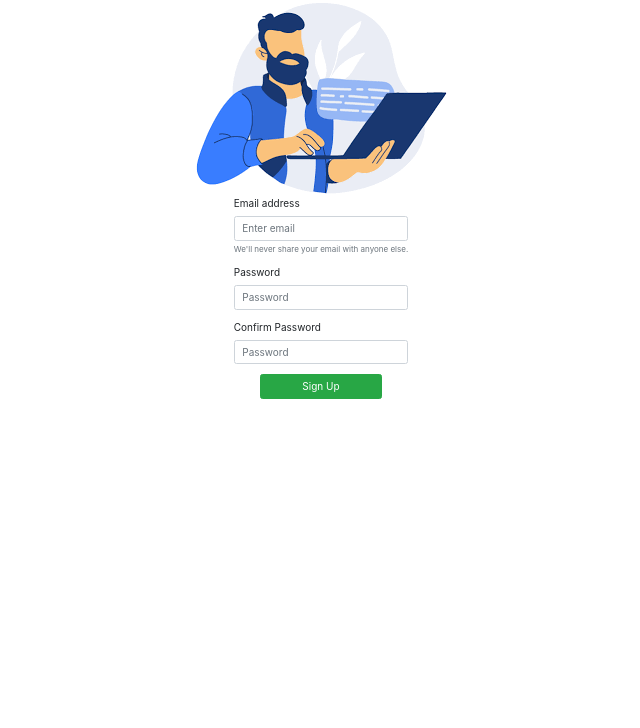
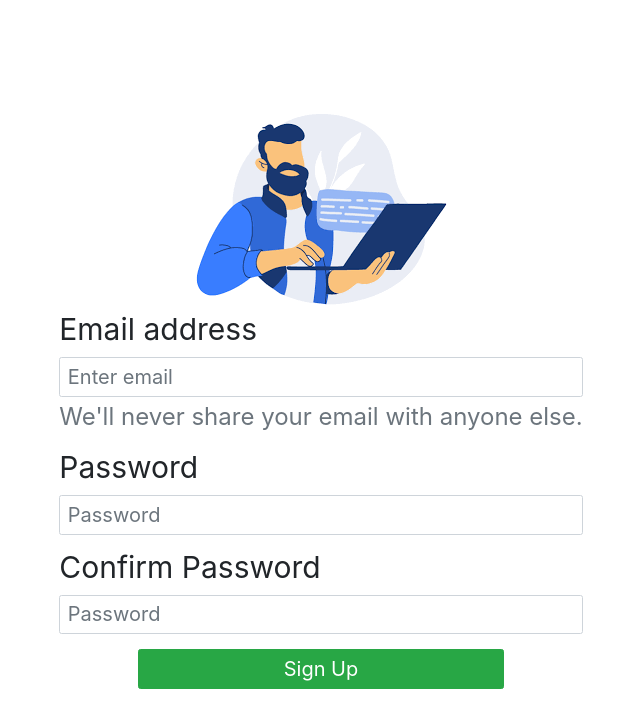
Before and after one commit to codyzz1234/HotelBookingSystem, a React (Create React App) app: page /SignUpPage in a window 1280 px wide. Shown: the top 728 px of the page, without its empty margins (319-959 px from the left). Built offline with nearby package versions, Linux system fonts and the light colour scheme; no server answers.

Commit message:
Refractored conflicting css files for sign up page

```diff
--- a/src/Components/Re-Usable/NavBar.jsx
+++ b/src/Components/Re-Usable/NavBar.jsx
@@ -3,6 +3,9 @@ import { useRef } from 'react'
 import { useState } from 'react'
 import { useNavigate } from 'react-router-dom'
 import { useAuth } from '../../contexts/AuthContext'
+import "../../assets/Styles/HomePageStyle/DashboardStyle.css"
+import "../../assets//Styles/bootstrap.css"
+
 
 const NavBar = () => {
 
@@ -23,23 +26,30 @@ const NavBar = () => {
 
 
   return (
+
     <div className="Nav-Bar-Container">
+
     <div className="nav-bar">
       <ul className="nav-items">
         <li className="nav-item Home">
-                  <a href className="NavLink">
+
+          <a href ="#0" className="NavLink">
             <i className="fa-solid fa-house fa-2xl" />
                Home
           </a>
         </li>
         <li className="nav-item Reserve">
-                  <a href className="NavLink">
+          <a href = "#0" className="NavLink">
             <i className="fa-solid fa-book fa-2xl" />
             Reserve
           </a>
         </li>
         <li className="nav-item LogOut">
-                  <a href className="NavLink">
+          <a href = "#0" className="NavLink"
+                onClick={(e)=>{
+                  e.preventDefault();
+                  handleLogout();
+                }}>
             <i className="fa-solid fa-arrow-right-from-bracket fa-2xl" />
             Log Out
           </a>
@@ -47,6 +57,7 @@ const NavBar = () => {
       </ul>
     </div>
   </div>
+
   )
 }
 export default NavBar
--- a/src/Pages/HomePage/HomePage.jsx
+++ b/src/Pages/HomePage/HomePage.jsx
@@ -4,9 +4,9 @@ import { useState } from 'react'
 import { useNavigate } from 'react-router-dom'
 import { useAuth } from '../../contexts/AuthContext'
 //StylSheets
-import "../../assets/Styles/HomePageStyle/StyleSheetTest.css"
 import "../../assets//Styles//HomePageStyle//DashboardStyle.css"
 import "../../assets///Styles//bootstrap.css"
+import "../../assets//Styles//GlobalStyle.css"
 //Components
 import NavBar from '../../Components/Re-Usable/NavBar'
 //*Images*/
--- a/src/Pages/LoginPage/LoginPage.jsx
+++ b/src/Pages/LoginPage/LoginPage.jsx
@@ -1,6 +1,5 @@
 import React, { useState } from 'react'
 import adminLogoImage from "../../assets/Images/adminsign.svg"
-import "../../assets/Styles/LoginStyle/LoginStyle.css"
 import "../../assets/Styles/bootstrap.css"
 import Form from 'react-bootstrap/Form'
 import {useRef,forwardRef,useEffect} from 'react';
@@ -9,6 +8,9 @@ import { useAuth } from '../../contexts/AuthContext'
 import { Alert } from 'react-bootstrap'
 import { ToastContainer, toast } from 'react-toastify';
 import 'react-toastify/dist/ReactToastify.css';
+/*Local Style Sheet*/
+import "../../assets/Styles/LoginStyle/LoginStyle.css"
+
 
 
 
@@ -68,7 +70,7 @@ function LoginPage() {
     }
 
     return(
-  <div className="container-fluid index">
+      <>
         <ToastContainer className="signInToast"></ToastContainer>
         <div className="row">
           <div className="col-md-6">
@@ -142,7 +144,7 @@ function LoginPage() {
             </div>
           </div>
         </div>
-</div>
+      </>
   )
 }
 export default LoginPage
--- a/src/Pages/SignUpPage/SignUpPage.jsx
+++ b/src/Pages/SignUpPage/SignUpPage.jsx
@@ -11,8 +11,7 @@ import Button from 'react-bootstrap/Button';
 /*Style Sheets*/
 import 'react-toastify/dist/ReactToastify.css';
 import "../../assets/Styles/SignUpPageStyle/SignUpStyle.css"
-import 'react-toastify/dist/ReactToastify.css';
-import "../../assets/Styles/SignUpPageStyle/SignUpStyle.css"
+import "../../assets//Styles//GlobalStyle.css"
 /*images*/
 import SignUpLogo from "../../assets/Images/SignUpPageImages/SignUpImage.png"
 
@@ -87,8 +86,9 @@ export const SignUpPage = () => {
   }
 
   return (
-  <>
-    <ToastContainer className="LoginToast"></ToastContainer>
+  <div className="SignUpPage">
+    <>
+    <ToastContainer className="SignUpToast"></ToastContainer>
     <meta charSet="UTF-8" />
     <meta httpEquiv="X-UA-Compatible" content="IE=edge" />
     <meta name="viewport" content="width=device-width, initial-scale=1.0" />
@@ -99,7 +99,7 @@ export const SignUpPage = () => {
         <img
           src = {SignUpLogo}
           alt=""
-          className="img-fluid"
+          className=""
         />
         {error.length > 0 ?
             <Alert variant="danger">
@@ -160,7 +160,7 @@ export const SignUpPage = () => {
           <button
             disabled = {disableButton}
             type="submit"
-            className="btn btn-success signUpButton"
+            className= "btn btn-success signUpButton"
             onClick={(e)=>{
               e.preventDefault();
               setDisableButton(true);
@@ -173,6 +173,8 @@ export const SignUpPage = () => {
       </div>
     </div>
   </>
+ </div>
+
 
 
   )
--- /dev/null
+++ b/src/assets/Styles/GlobalStyle.css
@@ -0,0 +1,11 @@
+*, *:before, *:after {
+    box-sizing: border-box;
+}
+body{
+    margin:0;
+    padding:0;
+    box-sizing: border-box;
+}
+html{
+    font-size: 62.5%;;
+}
--- a/src/assets/Styles/HomePageStyle/DashboardStyle.css
+++ b/src/assets/Styles/HomePageStyle/DashboardStyle.css
@@ -1,16 +1,5 @@
-*, *:before, *:after {
-    box-sizing: border-box;
-}
 
-body{
-    margin:0;
-    padding:0;
-    box-sizing: border-box;
-}
 
-html{
-    font-size: 62.5%;
-}
 
 /* Grid Main container */
 .grid-container{
--- a/src/assets/Styles/SignUpPageStyle/SignUpStyle.css
+++ b/src/assets/Styles/SignUpPageStyle/SignUpStyle.css
@@ -1,31 +1,34 @@
-.body{
-    padding:0px;
-    margin:0px;
-}
-.flex-container{
+
+.SignUpPage .flex-container{
+    font-size: 3rem;
     display:flex;
     width: 100%;
     height: 100vh;
     justify-content: center;
     align-items: center;
+}
 
-}
-.form-container{
+.SignUpPage .form-container{
     display:flex;
     flex-direction:column;
     justify-content: center;
     align-items: center;
 
 }
-.img-fluid{
+.SignUpPage .img-fluid{
     width: 100%;
     height:100%;
 }
-.signUpButton{
+.SignUpPage .signUpButton{
+    font-size: 2rem !important;
     margin-left: 15%;
     width:70%;
 }
 /*Toast Login*/
-.LoginToast{
+.SignUpPage.SignUpToast{
     bottom: 20%;
 }
+
+.SignUpPage .form-control{
+    font-size: 2rem !important;
+}
```
Lines whose indentation alone changed are shown as unchanged.
